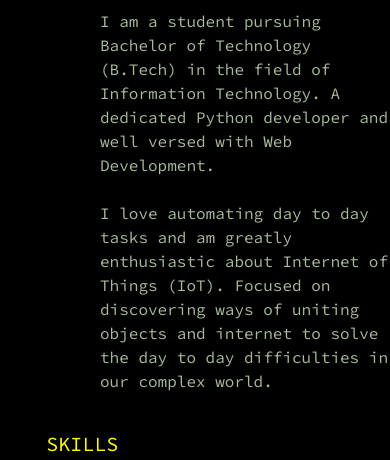
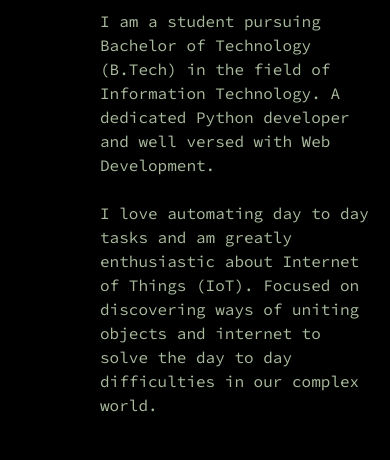
Before and after one commit to captainsparrow02/captainsparrow02.github.io, a plain HTML site: page index.html in a window 390 px wide. Shown: the part 571-1031 px from the top of the page. Drawn offline with nearby package versions, Linux system fonts and the light colour scheme.

Commit message:
Gave a 4% right padding in media query

```diff
--- a/css/styles.css
+++ b/css/styles.css
@@ -64,7 +64,7 @@ a.project-links {
   }
   .about-me-description {
     margin-left: 100px;
-    padding: 1% 0 2%;
+    padding: 1% 4% 2% 0;
     text-align: left;
   }
 }
```
